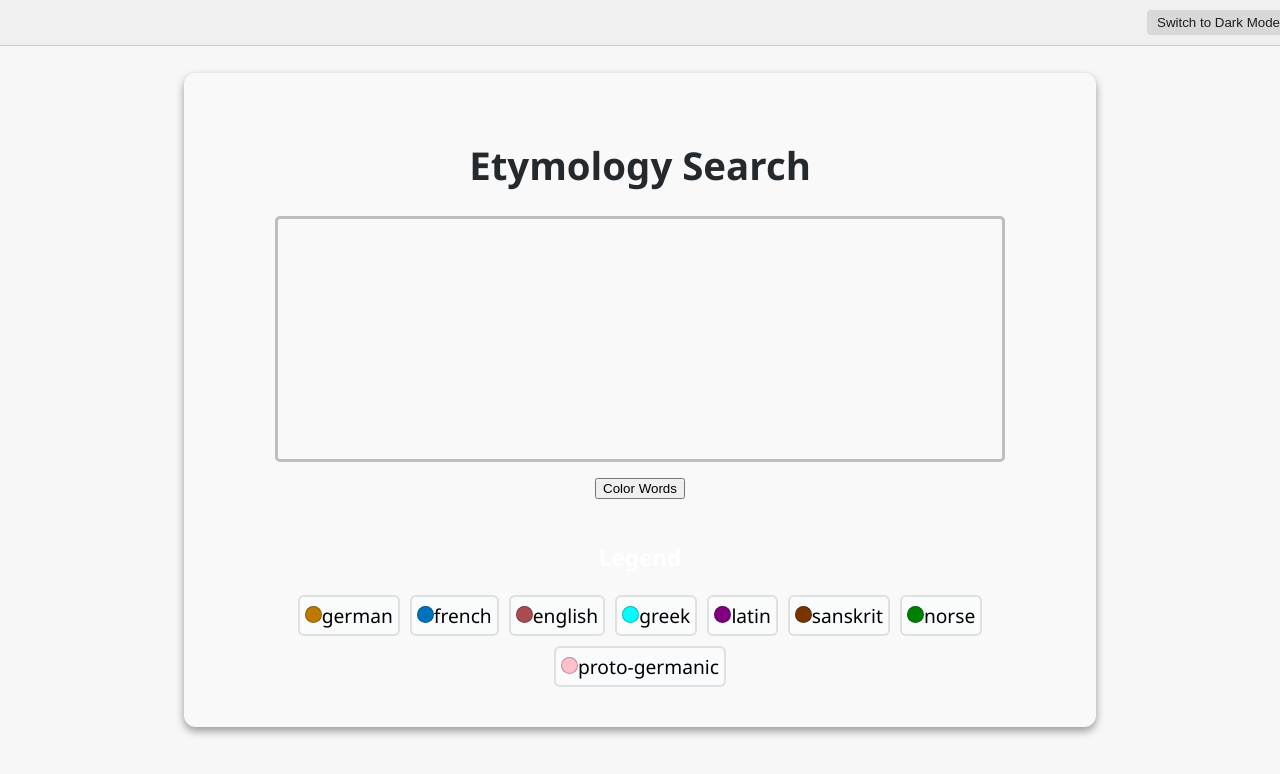
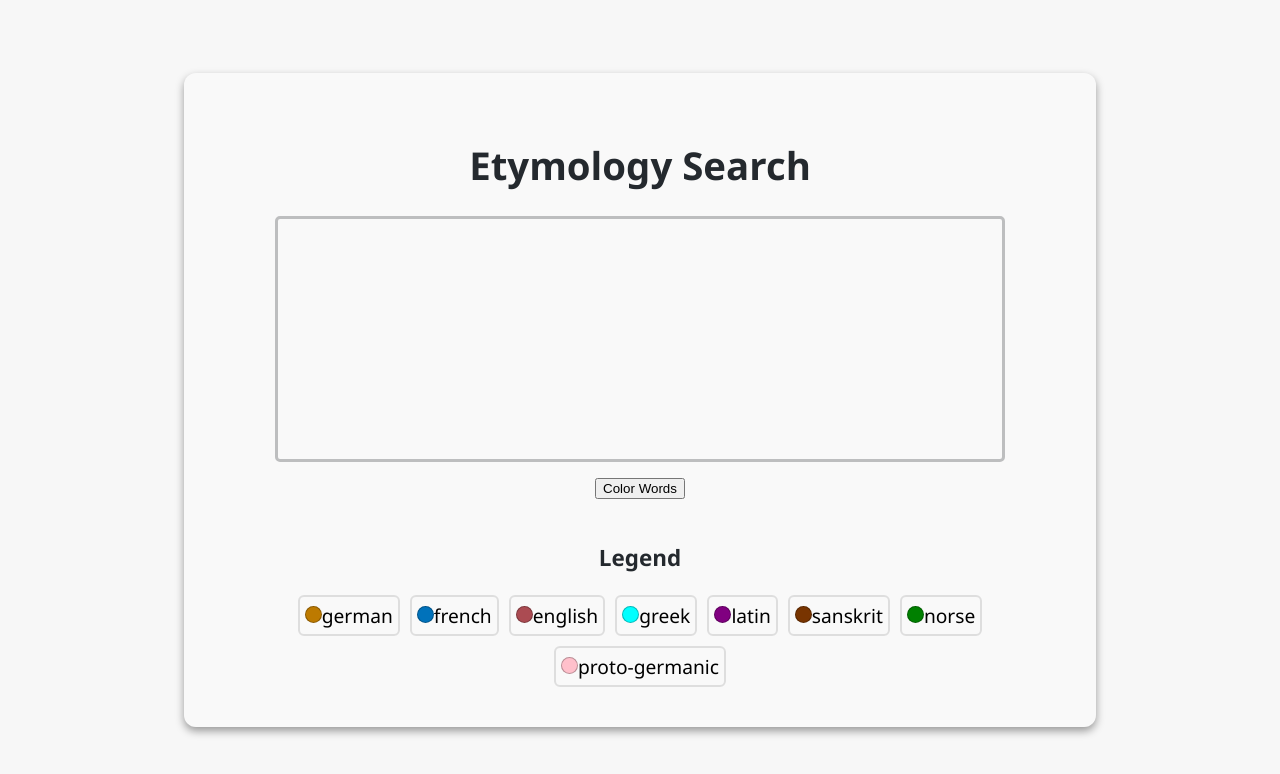
Before and after one commit to scillidan/EtymologySearch, a React (Vite) app: page / in a window 1280 px wide. Shown: the top 774 px of the page. Built offline with nearby package versions, Linux system fonts and the light colour scheme.

Commit message:
Added Thumbnail for readMe + starting work on darkMode/ Tooolbar

```diff
--- a/index.html
+++ b/index.html
@@ -4,7 +4,7 @@
     <meta charset="UTF-8" />
     <link rel="icon" type="image/svg+xml" href="/vite.svg" />
     <meta name="viewport" content="width=device-width, initial-scale=1.0" />
-    <title>Etmology Search</title>
+    <title>Etymology Search</title>
   </head>
   <body>
     <div id="root"></div>
--- a/src/App.jsx
+++ b/src/App.jsx
@@ -43,7 +43,7 @@ function App() {
 
   return (
     <div className="App">
-      <Toolbar />
+
       <div className="CentreBox">
         <h1>Etymology Search</h1>
         <form onSubmit={handleSubmit}>
@@ -52,6 +52,9 @@ function App() {
         </form>
         <Legend /> {}
       </div>
+
+
+
     </div>
   );
 }
--- a/src/components/Legend.jsx
+++ b/src/components/Legend.jsx
@@ -1,6 +1,6 @@
 import React from "react";
 import colorMap from "../utils/colorMap";
-
+import "../index.css";
 const Legend = () => {//This takes the colors and names from colorMap
   return (
     <div style={{ marginTop: "20px", textAlign: "center" }}>
@@ -10,13 +10,13 @@ const Legend = () => {//This takes the colors and names from colorMap
       }>
         {Object.entries(colorMap).map(([language, color]) => (
           <div key={language} style={{
-            backgroundColor: "#FAFBFC",
+            backgroundColor: "",
             display: "flex",
             alignItems: "center",
             gap: "3px" ,
             border: "2px solid rgba(25, 26, 28, 0.12)",
             borderRadius: "6px",
-            color:" #24292E",
+            color:"rgb(245, 250, 255)",
             display: "inline-block",
             padding: "5px"
             }}>
--- a/src/components/TextInput.jsx
+++ b/src/components/TextInput.jsx
@@ -5,6 +5,7 @@ const TextInput = ({ textRef, setText }) => {
     <div
       ref={textRef}
       contentEditable
+      placeholder="Type some text"
       onInput={(e) => setText(e.target.textContent)}
       style={{
         border: "3px solid rgba(27, 31, 35, 0.27)",
--- a/src/index.css
+++ b/src/index.css
@@ -13,9 +13,7 @@ h1,h2,h3,h4,h5,h6,p{
   color:#24292E;
 }
 
-h1.dark-mode,h2.dark-mode,h3,h4.dark-mode,h5.dark-mode,h6.dark-mode,p.dark-mode{
-  color:#ffffff;
-}
+
 
 .submitButton{
   appearance: "none";
@@ -92,7 +90,7 @@ h1.dark-mode,h2.dark-mode,h3,h4.dark-mode,h5.dark-mode,h6.dark-mode,p.dark-mode{
 }
 
 body.dark-mode {
-  background-color: #1f1f21;
+  background-color: #212121;
   color: #ffffff;
 }
 
```
Also changed, not shown: thumbnail.png (added).
